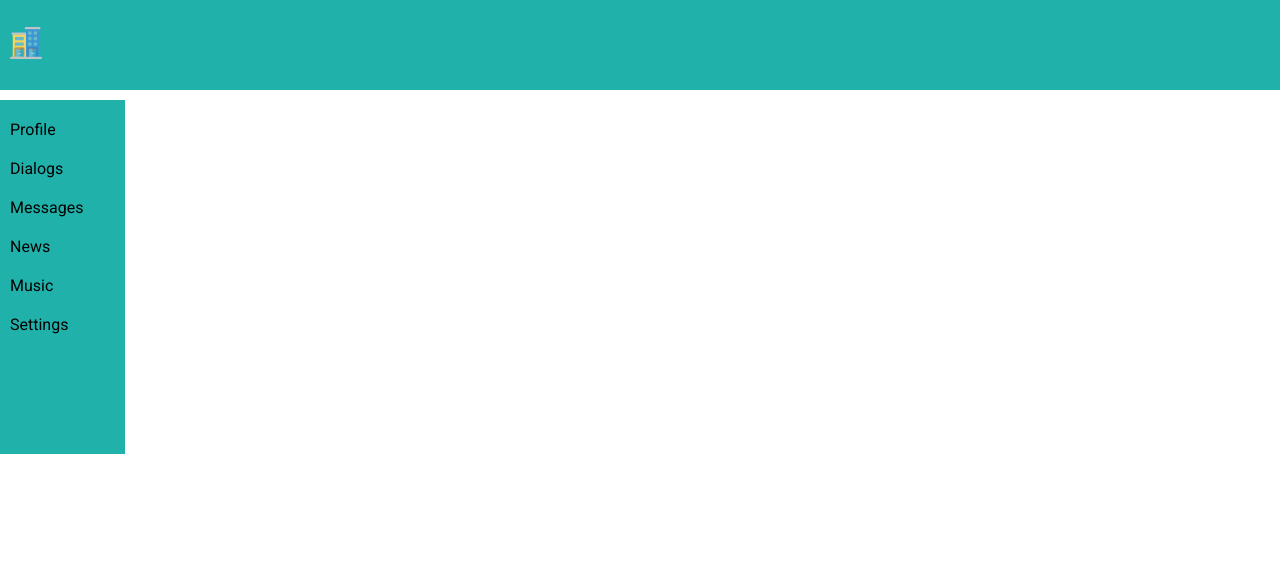
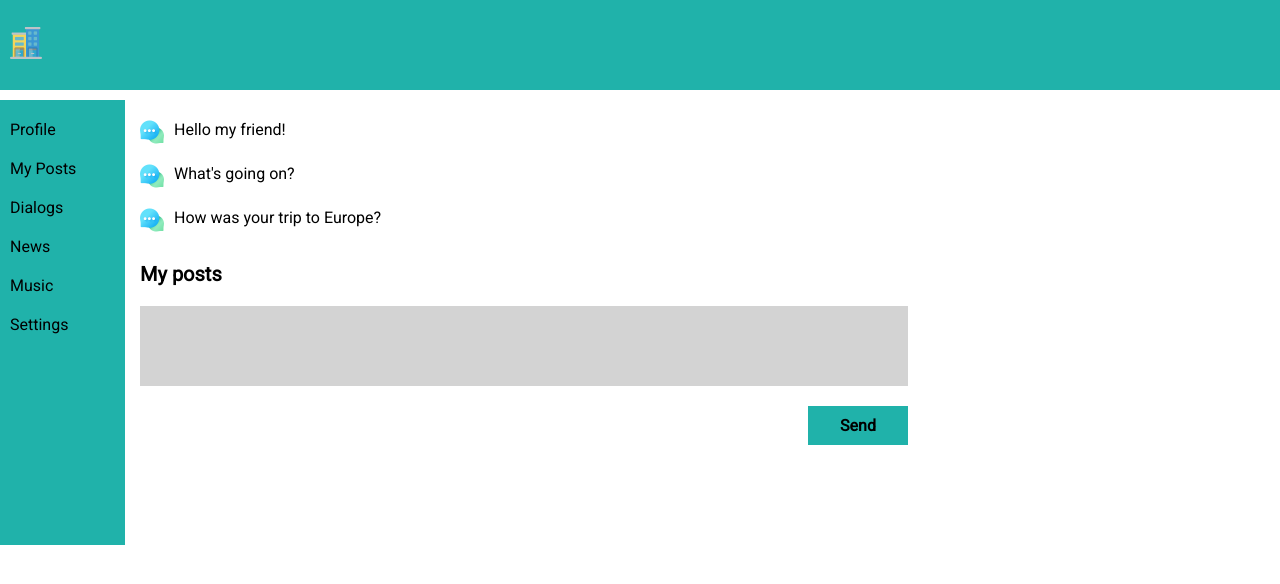
Before and after one commit to vadim-geroim/react-social-net, a React (Create React App) app: page /posts in a window 1280 px wide. Shown: the top 584 px of the page. Built offline with nearby package versions, Linux system fonts and the light colour scheme.

Commit message:
Map data for Dialogs and Posts components

```diff
--- a/src/Components/App/App.js
+++ b/src/Components/App/App.js
@@ -3,7 +3,7 @@ import { Header } from '../Header/Header';
 import { Navbar } from '../Navbar/Navbar';
 import { Home } from '../Home/Home';
 import { Profile } from '../Profile/Profile';
-import { Post } from '../Post/Post';
+import { Posts } from '../Post/Posts';
 import { Messages } from '../Messages/Messages';
 import { Dialogs } from '../Dialogs/Dialogs';
 import { Message } from '../Messages/Message/Message';
@@ -18,7 +18,7 @@ function App() {
         <Routes>
           <Route path="/" element={<Home />} />
           <Route path="/profile" element={<Profile />} />
-          <Route path="/messages" element={<Messages />} />
+          <Route path="/posts" element={<Posts />} />
           <Route path="/dialogs/*" element={<Dialogs />} />
         </Routes>
       </main>
--- a/src/Components/Dialogs/Dialogs.jsx
+++ b/src/Components/Dialogs/Dialogs.jsx
@@ -18,31 +18,29 @@ const Message = (props) => {
 }
 
 export const Dialogs = () => {
-    const dialogData = [
+    const dialogs = [
         { id: 1, name: "Super User" },
         { id: 2, name: "User 2" },
         { id: 3, name: "User 3" },
         { id: 4, name: "User 4" },
     ]
 
-    const messagesData = [
+    const messages = [
         { id: 1, data: "Hello world." },
         { id: 2, data: "What is going on? " },
         { id: 3, data: "I'm so happy to see you!" }
     ]
 
+    const messageElements = messages.map(m => <Message messageText={m.data} />);
+    const dialogElements = dialogs.map(d => <Dialog id={d.id} userName={d.name} />)
+
     return (
         <div className={style.wrapper}>
             <div className={style.dialogs}>
-                <Dialog id={dialogData[0].id} userName={dialogData[0].name} />
-                <Dialog id={dialogData[1].id} userName={dialogData[1].name} />
-                <Dialog id={dialogData[2].id} userName={dialogData[2].name} />
-                <Dialog id={dialogData[3].id} userName={dialogData[3].name} />
+                {dialogElements}
             </div>
             <div className={style.messages}>
-                <Message messageText={messagesData[0].data} />
-                <Message messageText={messagesData[1].data} />
-                <Message messageText={messagesData[2].data} />
+                {messageElements}
             </div>
         </div >
     );
--- a/src/Components/Messages/Messages.jsx
+++ b/src/Components/Messages/Messages.jsx
@@ -3,11 +3,16 @@ import { Message } from './Message/Message';
 import { Post } from '../Post/Post';
 
 export const Messages = () => {
+    const messages = [
+        { id: 1, data: "Hello my friend!" },
+        { id: 2, data: "What's going on?" },
+        { id: 3, data: "How was your trip to Europe? " }
+    ]
+    const messageElements = messages.map(m => <Message text={m.data} />)
+
     return (
         <div className={style.message}>
-            <Message text="Hello! How are you?" />
-            <Message text="Hi! I'm fine." />
-            <Post />
+            {messageElements}
         </div>
     );
 }
--- a/src/Components/Navbar/Navbar.jsx
+++ b/src/Components/Navbar/Navbar.jsx
@@ -6,8 +6,8 @@ export const Navbar = () => {
     return (
         <div className={style.nav}>
             <NavLink to="/profile" className={style.link}>Profile</NavLink>
+            <NavLink to="/posts" className={style.link}>My Posts</NavLink>
             <NavLink to="/dialogs" className={style.link}>Dialogs</NavLink>
-            <NavLink to="/messages" className={style.link}>Messages</NavLink>
             <NavLink to="/" className={style.link}>News</NavLink>
             <NavLink to="/" className={style.link}>Music</NavLink>
             <NavLink to="/" className={style.link}>Settings</NavLink>
--- /dev/null
+++ b/src/Components/Post/Posts.jsx
@@ -0,0 +1,11 @@
+import { Post } from "./Post";
+import { Messages } from "../Messages/Messages";
+
+export const Posts = () => {
+    return (
+        <div>
+            <Messages />
+            <Post />
+        </div>
+    );
+}
```
